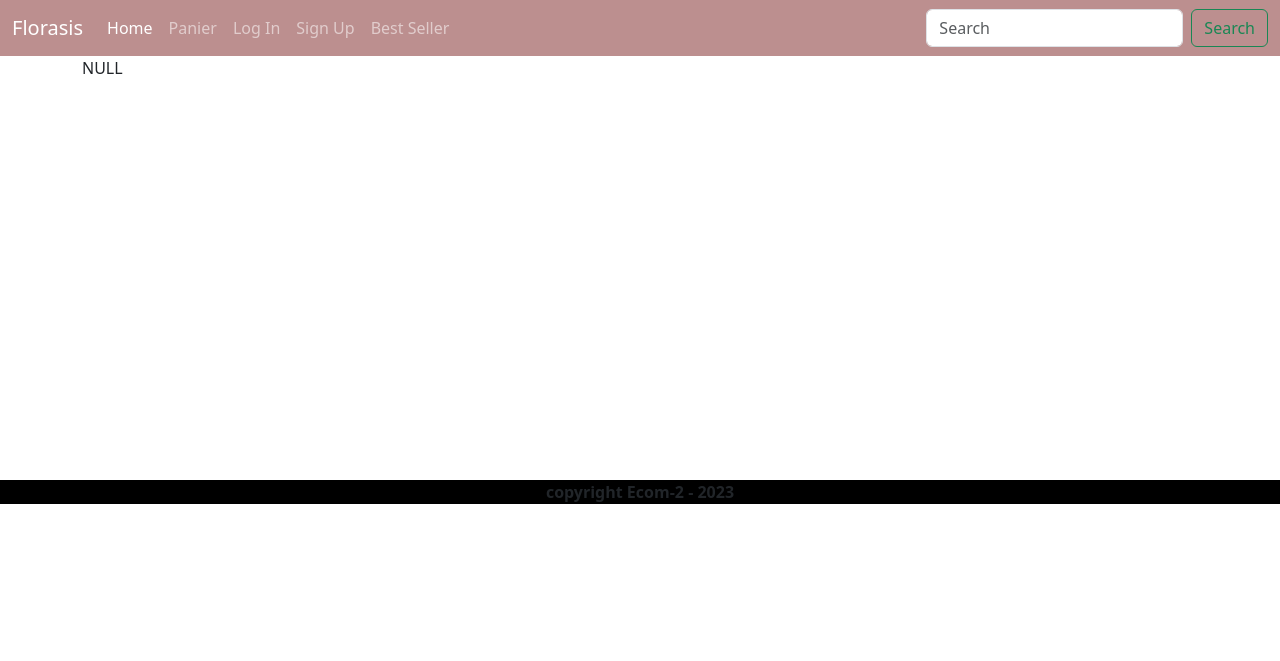
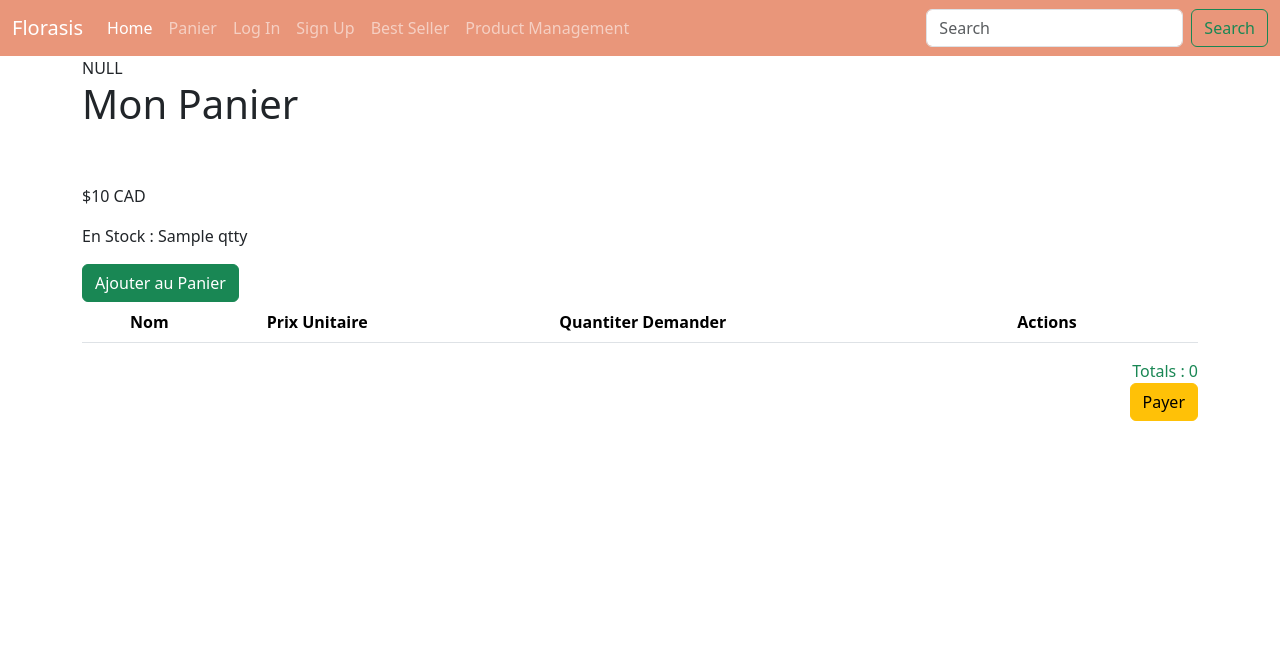
Before and after one commit to AbbyToto/projet2_naren, a PHP site: template views/paniers/index.php in a window 1280 px wide. Shown: the top 661 px of the page. Before the commit the page ends 504 px from the top, so only its background shows below. Run offline with PHP 8.4, Linux system fonts and the light colour scheme; the template is opened without the code that fills it: most values are stand-ins (such as "Sample title", 1, 10 or a date in 2020); data that the repository does not hold is empty; some libraries are stand-ins or nearby versions.

Commit message:
mon panier paypol

```diff
--- a/views/layout/navbar.php
+++ b/views/layout/navbar.php
@@ -20,7 +20,7 @@ $panier = new Panier();
 </head>
 
 <body>
-    <nav class="navbar navbar-expand-sm navbar-dark" style="background-color:rosybrown" ;>
+    <nav class="navbar navbar-expand-sm navbar-dark" style="background-color:darksalmon" ;>
         <div class="container-fluid">
             <a class="navbar-brand" href="#">Florasis</a>
             <button class="navbar-toggler" type="button" data-bs-toggle="collapse"
@@ -47,6 +47,10 @@ $panier = new Panier();
                     <li class="nav-item">
                         <a class="nav-link" href="<?= ROOTDOMAINE . "products/index"; ?>">Best Seller</a>
                     </li>
+                    <li class="nav-item">
+                        <a class="nav-link" href="<?= ROOTDOMAINE . "products/ajout"; ?>">Product Management</a>
+                    </li>
+
                     <!-- <?php
                             //if ($this->Auth->getUserSession()) {
                             ?>
--- a/views/paniers/index.php
+++ b/views/paniers/index.php
@@ -1,2 +1,112 @@
 <?php
 var_dump($listPaniers);
+
+
+$panier = new Panier();
+$totals = 0;
+$product = new Product();
+
+if (isset($_POST['modifierPanier'])) {
+
+    $id = $_POST['product_id'];
+    $quantiteDemander = $_POST['quantiteDemander'];
+    $panier->ajoutPanier($id, $quantiteDemander);
+}
+?>
+
+<main>
+    <section>
+        <h1>Mon Panier</h1>
+        <table class="table">
+            <thead>
+                <tr>
+                    <th scope="col"></th>
+                    <th scope="col">Nom</th>
+                    <th scope="col">Prix Unitaire</th>
+                    <!-- <th scope="col">Description</th> -->
+                    <th scope="col">Quantiter Demander</th>
+                    <!-- <th scope="col">Total</th> -->
+                    <th scope="col">Actions</th>
+                </tr>
+            </thead>
+            <tbody>
+
+                <?php
+                foreach ($listPanier as $panier) {
+                    $product->getOneById($id);
+                ?>
+                    <div>
+
+                        <h3><a href="lire/<?= $panier['user_order_id']; ?>"></a></h3>
+
+                        <p class="legende">
+                            <?= $product['name'] . ' <br> ' . $product['description'] . '<br>' . '$' . $panier['price'] . ' CAD'; ?>
+                        <form method="get">
+                            <input type="hidden" name="id" value="<?= $panier['product_id']; ?>">
+                            <p class="legende" name="qtty">En Stock : <?= $panier['qtty'] . ' <br> '; ?></p>
+                            <a type="submit" name="ajoutPanier" class="btn btn-success" href="<?= ROOTDOMAINE . "Paniers/ajouterPanier/" . $product['id']; ?>">Ajouter au Panier</a>
+
+                        </form>
+                    </div>
+                <?php } ?>
+
+
+            </tbody>
+        </table>
+        <div class="col-auto text-end">
+            <div class="text-success">
+                Totals : <?= $totals; ?>
+            </div>
+            <form method="post">
+                <div>
+                    <button class="btn btn-warning" name="payer" type="submit">Payer</button>
+                </div>
+
+            </form>
+
+        </div>
+
+        <div id="paypal-payment-button"></div>
+    </section>
+</main>
+
+<script src="https://www.paypal.com/sdk/js?client-id=ASf2Fkuk311ePN3J_JtLALtd4j7vIPOl55x2Y9EkqFeYnTvYpKwk5cMjsuq_hyszYihDvzD1jZIM75fC&currency=CAD">
+</script>
+<!-- <script src="./public/paypal.js"></script> -->
+<script>
+    // Configuration du bouton PayPal
+    paypal.Buttons({
+
+        createOrder: function(data, actions) {
+            // Cette fonction est appelée lorsque l'utilisateur clique sur le bouton PayPal
+            // Elle crée la commande avec le montant spécifié (0,10 dollar dans ce cas)
+            return actions.order.create({
+                purchase_units: [{
+                    amount: {
+                        value: '0.10'
+                    }
+                }]
+            })
+        },
+        onApprove: function(data, actions) {
+            // Cette fonction est appelée lorsque l'utilisateur approuve la transaction PayPal
+            // Elle capture les fonds de la transaction et redirige vers la page "success.html"
+            return actions.order.capture().then(function(details) {
+                console.log(details); // Affiche les détails de la transaction dans la console
+                window.location.replace("success.html"); // Redirige vers la page "success.html"
+            })
+        }
+    }).render('#paypal-payment-button'); // Affiche le bouton PayPal dans l'élément avec l'ID 'paypal-payment-button'
+</script>
+<!-- <?php
+        // if(isset($_POST['payer'])){
+        //     if(isset($_SESSION['user'])){
+        //         $id_utilisateur = $_SESSION['user']['id'];
+        //         ajoutCommande($totals,$id_utilisateur);
+        //     }
+        //     else {header("Location : ./sign.php");
+
+        //     }
+
+        // }
+        ?> -->
```
Also changed, not shown: home.php (+12 -7 lines), views/products/index.php (+3 -4 lines), views/products/lire.php (+4 -4 lines).
